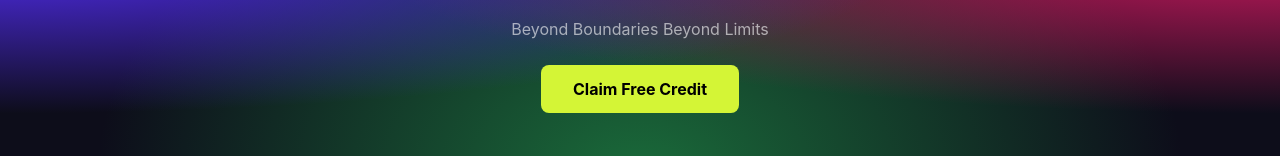
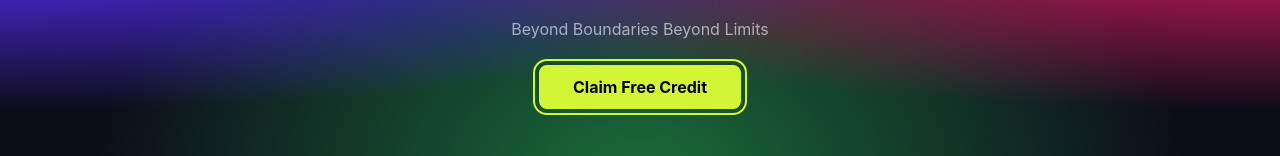
Before and after one commit to forthright47/bpl-dream-11, a React (Vite) app: page / in a window 1280 px wide. Shown: the part 364-520 px from the top of the page. Built offline with nearby package versions, Linux system fonts and the light colour scheme.

Commit message:
fixed banner button inconsistencies using outline and outline-offset

```diff
--- a/src/components/Banner/Banner.jsx
+++ b/src/components/Banner/Banner.jsx
@@ -11,7 +11,7 @@ const Banner = () => {
             <p className="mb-6 text-white/60">
                 Beyond Boundaries Beyond Limits
             </p>
-            <button className="bg-[#d4f536] text-black font-bold px-8 py-3 rounded-lg">
+            <button className="bg-[#d4f536] text-black font-bold px-8 py-2 rounded-lg border-2 border-[#d4f536] outline outline-2 outline-[#d4f536] outline-offset-4">
                 Claim Free Credit
             </button>
         </div>
```
